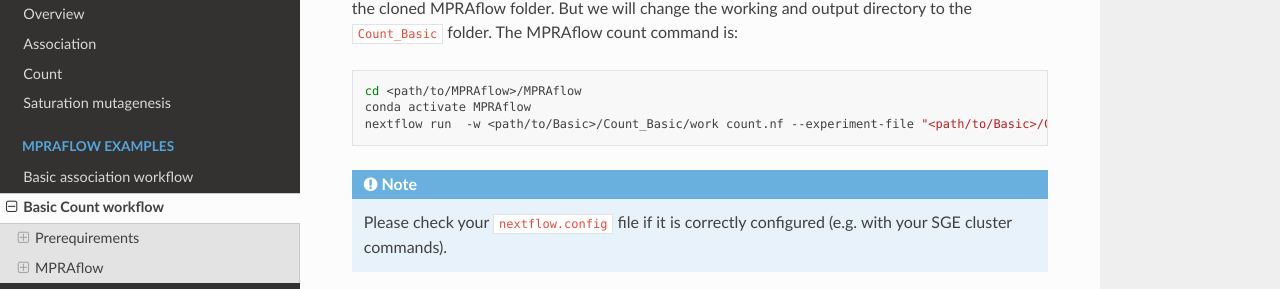
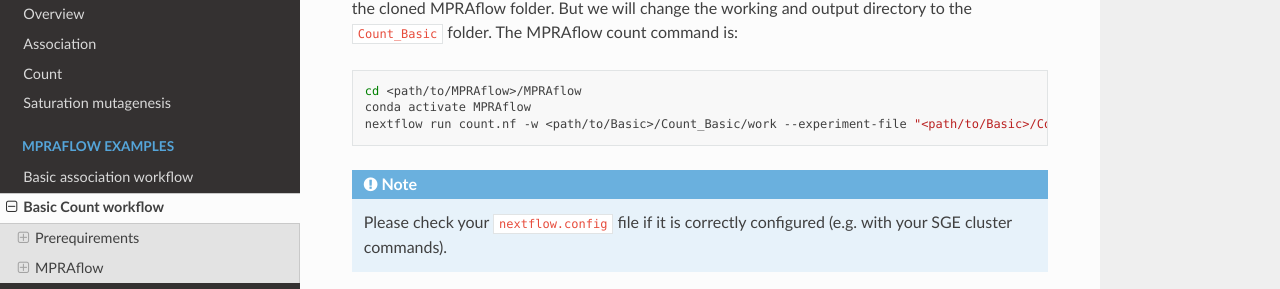
Before and after one commit to shendurelab/MPRAflow, a Sphinx documentation site: the page built from docs/count_example1.rst, in a window 1280 px wide and 900 px high, scrolled down 1961 px. Shown: the part 266-555 px from the top of the window. Built offline with Sphinx 7.4.7 and the Read the Docs theme 2.0.0, drawn with Linux system fonts in a browser that asks for light colours; formulas are drawn with MathJax 3; pages that are not in the unit, such as notebooks, are missing from menus.

```diff
--- a/docs/count_example1.rst
+++ b/docs/count_example1.rst
@@ -99,7 +99,7 @@ Now we have everything at hand to run the count MPRAflow pripeline. Therefore we
 
     cd <path/to/MPRAflow>/MPRAflow
     conda activate MPRAflow
-    nextflow run  -w <path/to/Basic>/Count_Basic/work count.nf --experiment-file "<path/to/Basic>/Count_Basic/data/experiment.csv" --dir "<path/to/Basic>/Count_Basic/data" --outdir "<path/to/Basic>/Count_Basic/output"
+    nextflow run count.nf -w <path/to/Basic>/Count_Basic/work --experiment-file "<path/to/Basic>/Count_Basic/data/experiment.csv" --dir "<path/to/Basic>/Count_Basic/data" --outdir "<path/to/Basic>/Count_Basic/output"
 
 .. note:: Please check your :code:`nextflow.config` file if it is correctly configured (e.g. with your SGE cluster commands).
 
```
